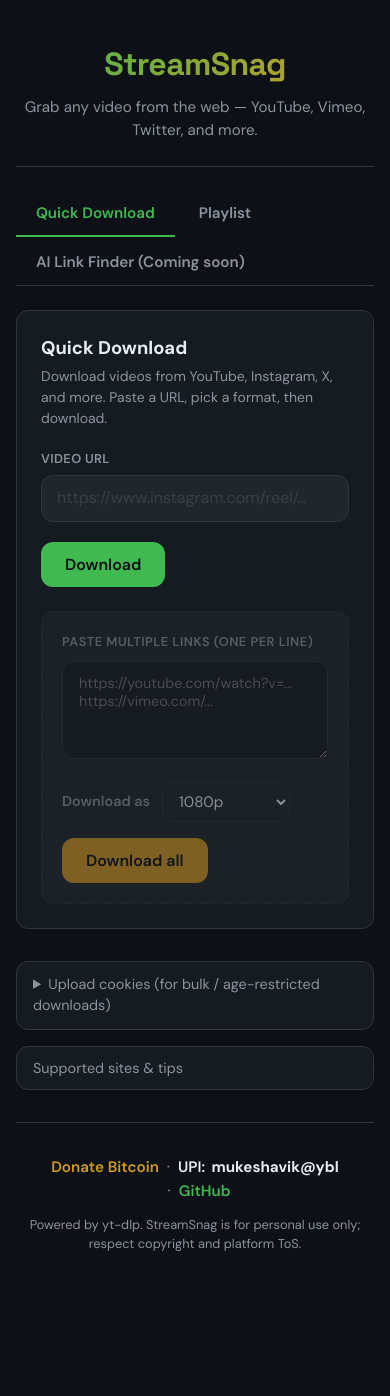
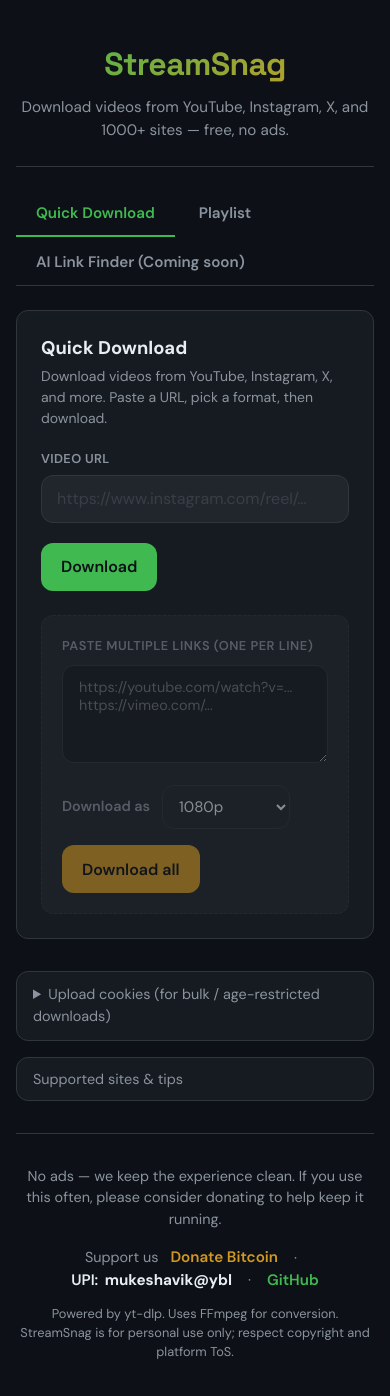
Before and after one commit to BI11Y67/StreamSnag, a React (Vite) app in the folder frontend/: page / in a window 390 px wide. Shown: the top 1396 px of the page. Before the commit the page ends 1317 px from the top, so only its background shows below. Built offline with nearby package versions, Linux system fonts and the light colour scheme.

Commit message:
Fixed some issues

```diff
--- a/frontend/src/App.jsx
+++ b/frontend/src/App.jsx
@@ -40,6 +40,7 @@
             key={t.id}
             className={`tab ${tab === t.id ? 'active' : ''}`}
             onClick={() => setTab(t.id)}
+            aria-selected={tab === t.id}
           >
             {t.label}
           </button>
--- a/frontend/src/components/Footer.css
+++ b/frontend/src/components/Footer.css
@@ -3,6 +3,33 @@
   padding: 2rem 0;
   border-top: 1px solid var(--border);
   margin-top: auto;
+}
+
+.footer-support {
+  margin-bottom: 1rem;
+}
+
+.footer-no-ads {
+  display: block;
+  font-size: 0.9rem;
+  color: var(--text-muted);
+  max-width: 480px;
+  margin: 0 auto;
+  line-height: 1.5;
+}
+
+.footer-support-links {
+  display: flex;
+  flex-wrap: wrap;
+  justify-content: center;
+  align-items: center;
+  gap: 0 0.5rem;
+}
+
+.footer-support-label {
+  margin-right: 0.25rem;
+  font-size: 0.9rem;
+  color: var(--text-muted);
 }
 
 .footer-link {
--- a/frontend/src/components/Footer.jsx
+++ b/frontend/src/components/Footer.jsx
@@ -17,6 +17,11 @@
 
   return (
     <footer className="footer">
+      <div className="footer-support">
+        <span className="footer-no-ads">No ads — we keep the experience clean. If you use this often, please consider donating to help keep it running.</span>
+      </div>
+      <div className="footer-support-links">
+        <span className="footer-support-label">Support us</span>
         <a href={BITCOIN_LINK} className="footer-link donate" title="Donate via Bitcoin">
           Donate Bitcoin
         </a>
@@ -34,8 +39,9 @@
         <a href={GITHUB_URL} target="_blank" rel="noopener noreferrer" className="footer-link github">
           GitHub
         </a>
+      </div>
       <p className="footer-credit">
-        Powered by yt-dlp. StreamSnag is for personal use only; respect copyright and platform ToS.
+        Powered by yt-dlp. Uses FFmpeg for conversion. StreamSnag is for personal use only; respect copyright and platform ToS.
       </p>
     </footer>
   )
--- a/frontend/src/components/Header.jsx
+++ b/frontend/src/components/Header.jsx
@@ -4,7 +4,7 @@
   return (
     <header className="header">
       <h1 className="logo">StreamSnag</h1>
-      <p className="tagline">Grab any video from the web — YouTube, Vimeo, Twitter, and more.</p>
+      <p className="tagline">Download videos from YouTube, Instagram, X, and 1000+ sites — free, no ads.</p>
     </header>
   )
 }
--- a/frontend/src/components/JobQueue.css
+++ b/frontend/src/components/JobQueue.css
@@ -79,6 +79,16 @@
   background: var(--accent-hover);
 }
 
+.btn-download:focus-visible {
+  outline: 2px solid var(--accent);
+  outline-offset: 2px;
+}
+
+.btn-download-saved {
+  background: var(--accent);
+  color: var(--bg);
+}
+
 .btn-download:disabled {
   opacity: 0.8;
   cursor: not-allowed;
--- a/frontend/src/components/JobQueue.jsx
+++ b/frontend/src/components/JobQueue.jsx
@@ -4,6 +4,7 @@
 function JobItem({ jobId, meta, onUpdate }) {
   const [status, setStatus] = useState(null)
   const [downloading, setDownloading] = useState(false)
+  const [saved, setSaved] = useState(false)
 
   useEffect(() => {
     let cancelled = false
@@ -18,7 +19,7 @@
           setTimeout(poll, 1500)
         }
       } catch {
-        if (!cancelled) setStatus({ status: 'error', error: 'Could not fetch status' })
+        if (!cancelled) setStatus({ status: 'error', error: 'Unable to check download status. Check your connection and try again.' })
       }
     }
     poll()
@@ -27,6 +28,7 @@
 
   async function handleDownload() {
     setDownloading(true)
+    setSaved(false)
     try {
       const res = await fetch(`/api/jobs/${jobId}/file`)
       const blob = await res.blob()
@@ -36,6 +38,8 @@
       a.download = (status?.info?.title || 'video') + (meta?.quality === 'mp3' ? '.mp3' : meta?.quality === 'm4a' ? '.m4a' : '.mp4')
       a.click()
       URL.revokeObjectURL(url)
+      setSaved(true)
+      setTimeout(() => setSaved(false), 2000)
     } finally {
       setDownloading(false)
     }
@@ -53,11 +57,12 @@
         {s === 'completed' && (
           <button
             type="button"
-            className="btn-download"
+            className={`btn-download ${saved ? 'btn-download-saved' : ''}`}
             onClick={handleDownload}
             disabled={downloading}
+            title="Download the file to your device"
           >
-            {downloading ? '…' : 'Save file'}
+            {downloading ? '…' : saved ? 'Saved!' : 'Save file'}
           </button>
         )}
         {s === 'downloading' && (
--- a/frontend/src/components/QuickDownload.css
+++ b/frontend/src/components/QuickDownload.css
@@ -91,7 +91,7 @@
 
 .format-list-heading {
   display: block;
-  padding: 0.35rem 0.75rem;
+  padding: 0.4rem 0.85rem;
   font-size: 0.75rem;
   font-weight: 700;
   text-transform: uppercase;
@@ -102,7 +102,8 @@
 .format-option {
   display: block;
   width: 100%;
-  padding: 0.6rem 0.75rem;
+  padding: 0.75rem 0.85rem;
+  min-height: 44px;
   border: none;
   background: transparent;
   color: var(--text);
@@ -114,6 +115,11 @@
 
 .format-option:hover:not(:disabled) {
   background: var(--bg-card);
+}
+
+.format-option:focus-visible {
+  outline: 2px solid var(--accent);
+  outline-offset: -2px;
 }
 
 .format-option.active {
@@ -138,6 +144,12 @@
 .format-loading {
   font-weight: 400;
   color: var(--accent);
+  animation: format-loading-pulse 1.2s ease-in-out infinite;
+}
+
+@keyframes format-loading-pulse {
+  0%, 100% { opacity: 1; }
+  50% { opacity: 0.6; }
 }
 
 .url-input-container {
@@ -147,6 +159,7 @@
 .quick-download .url-input {
   width: 100%;
   padding: 0.75rem 1rem;
+  min-height: 48px;
   background: var(--bg-input);
   border: 1px solid var(--border);
   border-radius: var(--radius);
@@ -155,7 +168,8 @@
 }
 
 .quick-download .url-input:focus {
-  outline: none;
+  outline: 2px solid var(--accent);
+  outline-offset: 0;
   border-color: var(--accent);
 }
 
--- a/frontend/src/components/QuickDownload.jsx
+++ b/frontend/src/components/QuickDownload.jsx
@@ -81,7 +81,8 @@
       onJobCreated(data.job_id, { url: url.trim(), quality: usePreset ? preset : formatId })
       setUrl('')
     } catch (err) {
-      setError(err.message || 'Something went wrong.')
+      const msg = err.message || 'Something went wrong.'
+      setError(msg.includes('fetch') || msg.includes('Network') ? 'Unable to connect. Check your internet and try again.' : msg)
     } finally {
       setLoading(false)
     }
@@ -142,11 +143,14 @@
       <p className="hint">Download videos from YouTube, Instagram, X, and more. Paste a URL, pick a format, then download.</p>
       <form onSubmit={handleSubmit} className="download-form">
         <div className="field-group url-field-wrap">
-          <label className="field-label">Video URL</label>
+          <label className="field-label" htmlFor="quick-url-input">Video URL</label>
           <div className="url-input-container">
             <input
+              id="quick-url-input"
               type="url"
               placeholder=" "
+              autoComplete="url"
+              title="Paste a video URL from YouTube, Instagram, X, or any supported site"
               value={url}
               onChange={(e) => setUrl(e.target.value)}
               className="url-input"
@@ -278,7 +282,7 @@
           </div>
         )}
         {error && <p className="error">{error}</p>}
-        <button type="submit" className="btn btn-primary" disabled={loading || (url.trim() && fetchLoading)}>
+        <button type="submit" className="btn btn-primary" disabled={loading || (url.trim() && fetchLoading)} title="Start download">
           {downloadLabel}
         </button>
       </form>
--- a/frontend/src/components/SupportedSites.css
+++ b/frontend/src/components/SupportedSites.css
@@ -26,6 +26,23 @@
   border-top: 1px solid var(--border);
 }
 
+.how-it-works {
+  padding-top: 0.75rem;
+}
+
+.how-it-works h4 {
+  margin: 0 0 0.4rem;
+  font-size: 0.9rem;
+  color: var(--text-muted);
+}
+
+.how-it-works p {
+  margin: 0;
+  font-size: 0.9rem;
+  color: var(--text-muted);
+  line-height: 1.6;
+}
+
 .sites-list h4,
 .tips-list h4 {
   margin: 0.75rem 0 0.5rem;
--- a/frontend/src/components/SupportedSites.jsx
+++ b/frontend/src/components/SupportedSites.jsx
@@ -2,7 +2,7 @@
 import './SupportedSites.css'
 
 const SITES = [
-  'YouTube', 'Vimeo', 'Twitter/X', 'TikTok', 'Instagram', 'Dailymotion', 'Twitch',
+  'YouTube', 'Instagram', 'X (Twitter)', 'TikTok', 'Vimeo', 'Dailymotion', 'Twitch',
   'SoundCloud', 'Bandcamp', 'Facebook', 'Reddit', 'TED', 'BitChute', 'Odysee',
 ]
 
@@ -18,11 +18,15 @@
 
   return (
     <section className="supported-sites">
-      <button type="button" className="sites-toggle" onClick={() => setExpanded(!expanded)}>
+      <button type="button" className="sites-toggle" onClick={() => setExpanded(!expanded)} aria-expanded={expanded}>
         {expanded ? 'Collapse' : 'Supported sites & tips'}
       </button>
       {expanded && (
         <div className="sites-content">
+          <div className="how-it-works">
+            <h4>How it works</h4>
+            <p>Paste a video URL → pick a quality or format → click Download. Formats load automatically from YouTube, Instagram, X, and more.</p>
+          </div>
           <div className="sites-list">
             <h4>1000+ sites supported</h4>
             <p className="sites-tags">{SITES.join(' · ')}</p>
--- a/frontend/src/index.css
+++ b/frontend/src/index.css
@@ -50,3 +50,15 @@
 a:hover {
   text-decoration: underline;
 }
+
+a:focus-visible,
+button:focus-visible {
+  outline: 2px solid var(--accent);
+  outline-offset: 2px;
+}
+
+@media (max-width: 480px) {
+  body { font-size: 15px; }
+  .btn { padding: 0.85rem 1.25rem; min-height: 44px; }
+  input, select, textarea { min-height: 44px; font-size: 16px; }
+}
```
Lines whose indentation alone changed are shown as unchanged.
